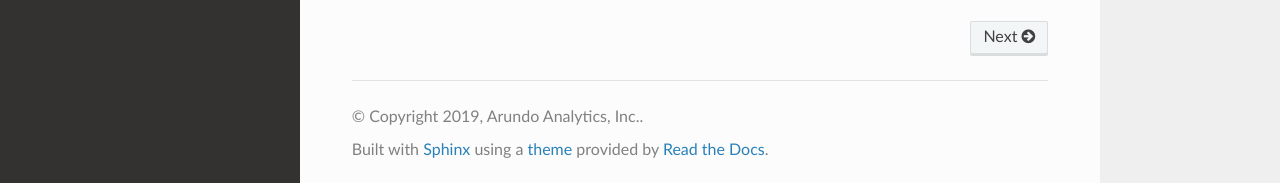
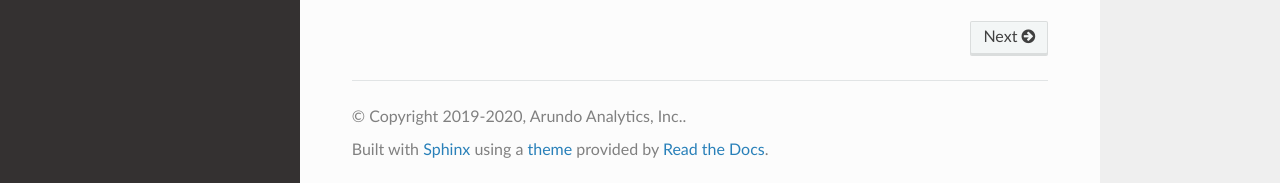
Before and after one commit to arundo/adtk, a Sphinx documentation site: the page built from docs/index.rst, in a window 1280 px wide and 900 px high, scrolled down 633 px. Shown: the part 714-897 px from the top of the window. Built offline with Sphinx 7.4.7 and the Read the Docs theme 2.0.0, drawn with Linux system fonts in a browser that asks for light colours; pages that are not in the unit, such as notebooks, are missing from menus.

Commit message:
updated copyright year

```diff
--- a/docs/conf.py
+++ b/docs/conf.py
@@ -56,7 +56,7 @@ master_doc = "index"
 
 # General information about the project.
 project = "ADTK"
-copyright = "2019, Arundo Analytics, Inc."
+copyright = "2019-2020, Arundo Analytics, Inc."
 author = "Arundo Analytics, Inc"
 
 # The version info for the project you're documenting, acts as replacement for
```
